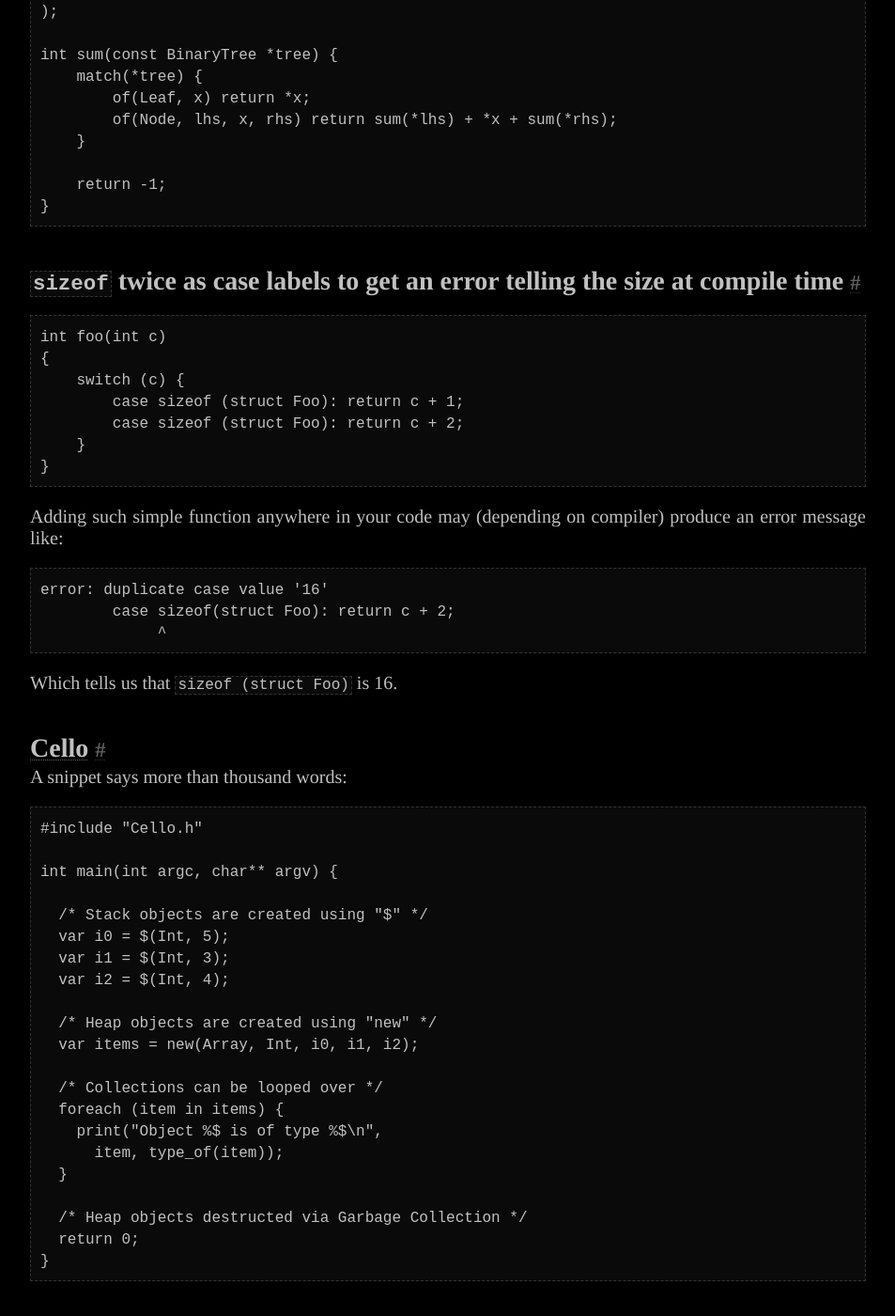
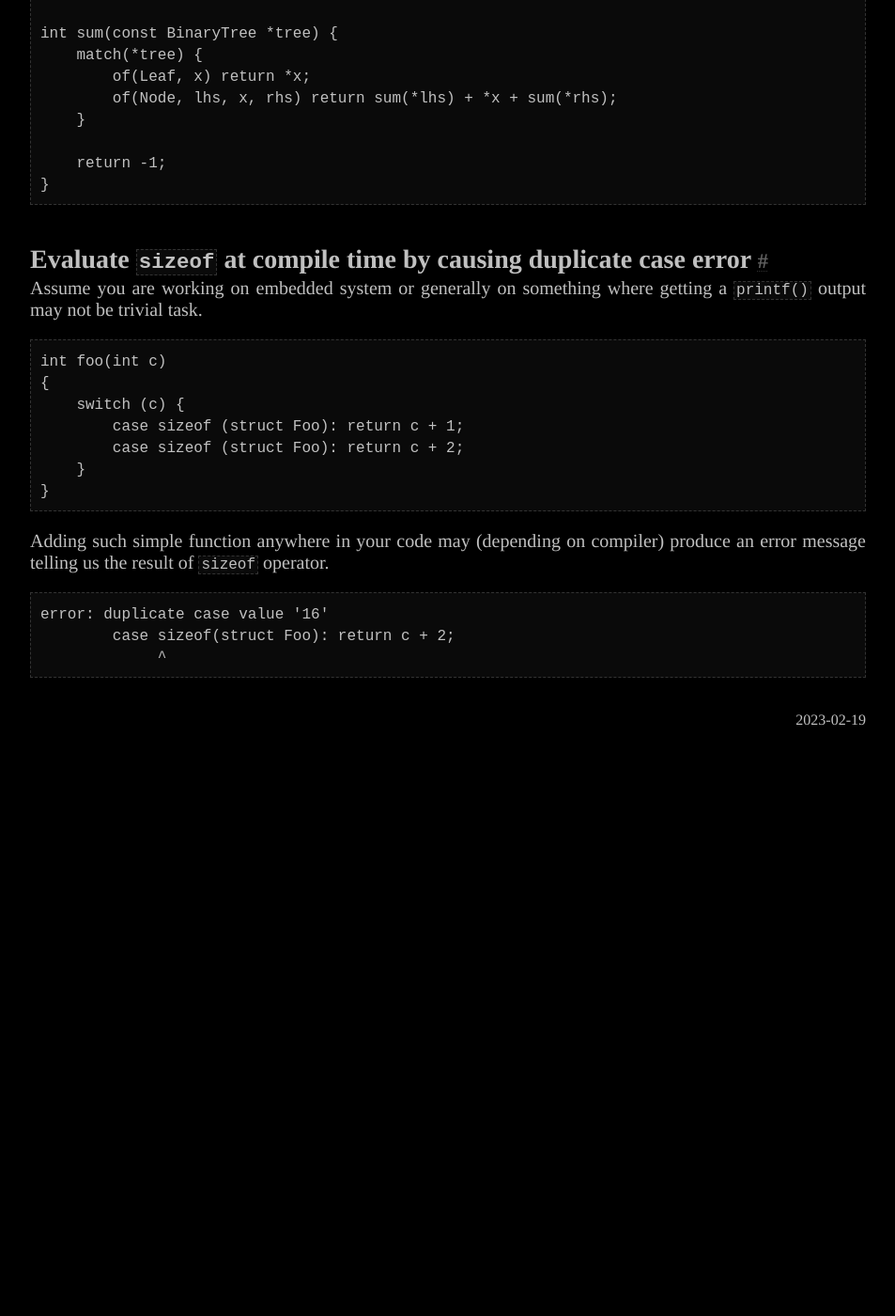
Before and after one commit to Jorenar/blog, a Jekyll site: the page built from _posts/2023-02-19-less-known-c.md, in a window 1280 px wide and 1400 px high, scrolled down 18920 px. Shown: the whole window at 94% size, without its empty margins (163-1116 px from the left). Built offline with Jekyll 4.4.1, drawn with Linux system fonts in a browser that asks for light colours; after the commit the page ends 19705 px from its top, so only the background shows below that; some of the changed text lies outside the part shown.

Commit message:
deploy: 6e5df4dbd698d7fbe187e433405e0c397c16b1e0

````diff
--- a/_posts/2023-02-19-less-known-c.md
+++ b/_posts/2023-02-19-less-known-c.md
@@ -840,7 +840,10 @@ int sum(const BinaryTree *tree) {
 }
 ```
 
-## `sizeof` twice as case labels to get an error telling the size at compile time
+## Evaluate `sizeof` at compile time by causing duplicate case error
+
+Assume you are working on embedded system or generally on something
+where getting a `printf()` output may not be trivial task.
 
 ```
 int foo(int c)
@@ -853,38 +856,9 @@ int foo(int c)
 ```
 
 Adding such simple function anywhere in your code may (depending on compiler)
-produce an error message like:
+produce an error message telling us the result of `sizeof` operator.
 ```
 error: duplicate case value '16'
         case sizeof(struct Foo): return c + 2;
              ^
 ```
-Which tells us that `sizeof (struct Foo)` is 16.
-
-## [Cello](https://www.libcello.org/)
-
-A snippet says more than thousand words:
-
-```c
-#include "Cello.h"
-
-int main(int argc, char** argv) {
-
-  /* Stack objects are created using "$" */
-  var i0 = $(Int, 5);
-  var i1 = $(Int, 3);
-  var i2 = $(Int, 4);
-
-  /* Heap objects are created using "new" */
-  var items = new(Array, Int, i0, i1, i2);
-
-  /* Collections can be looped over */
-  foreach (item in items) {
-    print("Object %$ is of type %$\n",
-      item, type_of(item));
-  }
-
-  /* Heap objects destructed via Garbage Collection */
-  return 0;
-}
-```
````
Also changed, not shown: _posts/2023-02-26-gotophobia-harmful.md (+1 -0 lines).
